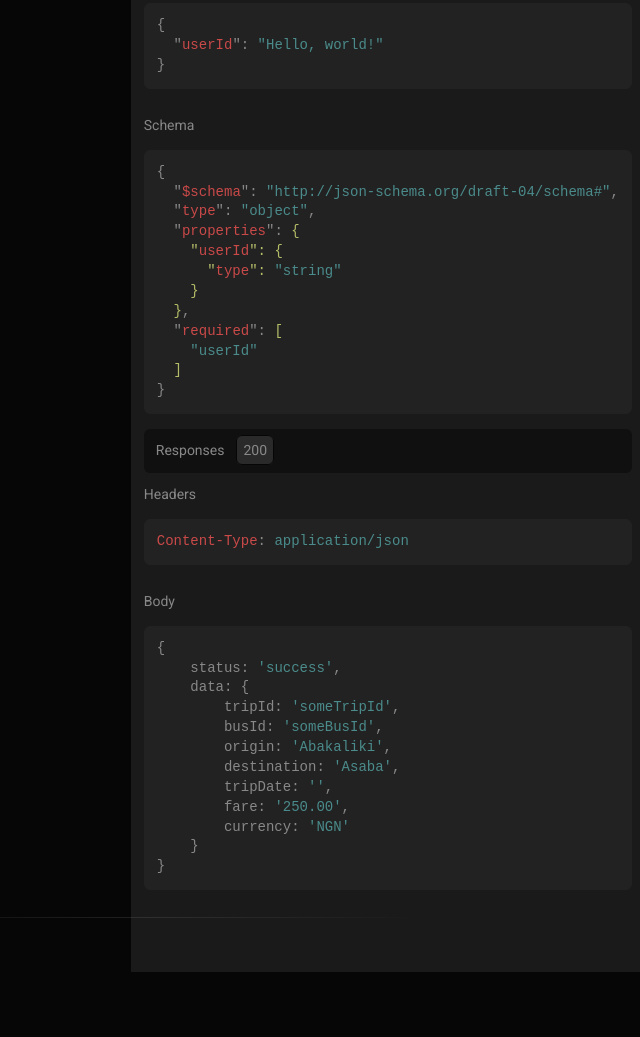
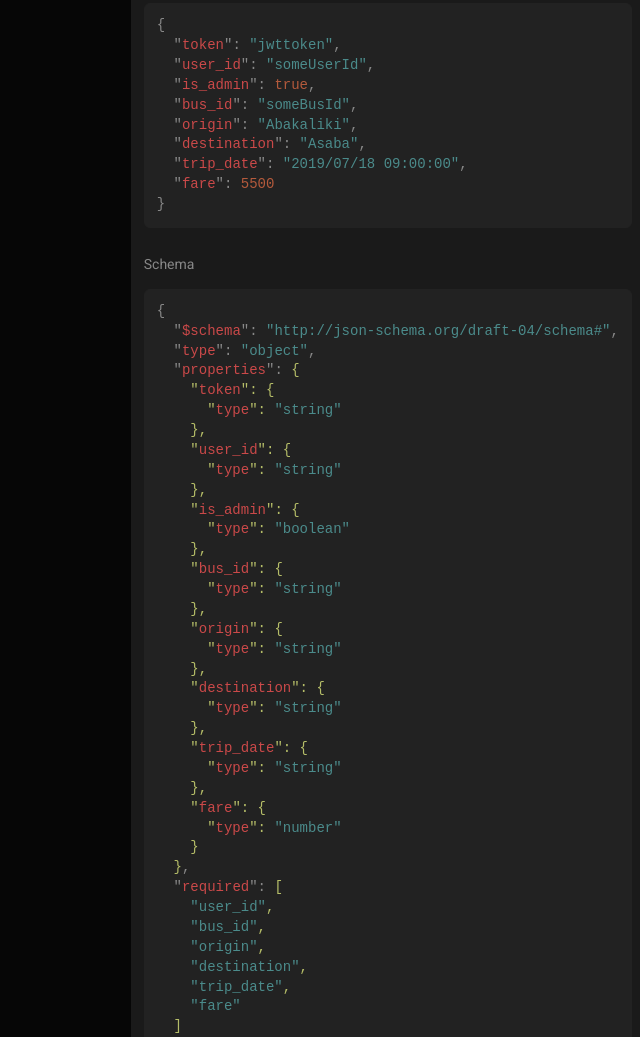
Before and after one commit to ukor/way_farer, a website: page documentation/html/doc.html in a window 1280 px wide. Shown: the part 2609-3646 px from the top of the page, without its empty margins (640-1280 px from the left). Before the commit the page ends 3581 px from the top, so only its background shows below. Drawn offline with Linux system fonts and the light colour scheme.

Commit message:
[Fixes #167058833] - Fix Documetation

```diff
--- a/documentation/html/doc.html
+++ b/documentation/html/doc.html
@@ -36,31 +36,65 @@
     }
 }</code></pre><div style="height: 1px;"></div></div></div></div></div></div></div></div><div class="middle"><div id="users-sign-in-post" class="action post"><h4 class="action-heading"><div class="name">Login user</div><a href="#users-sign-in-post" class="method post">POST</a><code class="uri">/v1/auth/signin</code></h4><p>Sign in an existing user. It takes a JSON payload containing the user email address and password.</p>
 </div></div><hr class="split"><div class="middle"><section id="trips" class="resource-group"><h2 class="group-heading">Trips <a href="#trips" class="permalink">&para;</a></h2></section></div><div class="middle"><div id="trips-trips-collection" class="resource"><h3 class="resource-heading">Trips Collection <a href="#trips-trips-collection" class="permalink">&para;</a></h3></div></div><div class="right"><div class="definition"><span class="method post">POST</span>&nbsp;<span class="uri"><span class="hostname"></span>/v1/trips</span></div><div class="tabs"><div class="example-names"><span>Requests</span><span class="tab-button">example 1</span></div><div class="tab"><div><div class="inner"><h5>Headers</h5><pre><code><span class="hljs-attribute">Content-Type</span>: <span class="hljs-string">application/json</span><br><span class="hljs-attribute">Authorization</span>: <span class="hljs-string">token</span></code></pre><div style="height: 1px;"></div><h5>Body</h5><pre><code>{
-  "<span class="hljs-attribute">userId</span>": <span class="hljs-value"><span class="hljs-string">"Hello, world!"</span>
+  "<span class="hljs-attribute">token</span>": <span class="hljs-value"><span class="hljs-string">"jwttoken"</span></span>,
+  "<span class="hljs-attribute">user_id</span>": <span class="hljs-value"><span class="hljs-string">"someUserId"</span></span>,
+  "<span class="hljs-attribute">is_admin</span>": <span class="hljs-value"><span class="hljs-literal">true</span></span>,
+  "<span class="hljs-attribute">bus_id</span>": <span class="hljs-value"><span class="hljs-string">"someBusId"</span></span>,
+  "<span class="hljs-attribute">origin</span>": <span class="hljs-value"><span class="hljs-string">"Abakaliki"</span></span>,
+  "<span class="hljs-attribute">destination</span>": <span class="hljs-value"><span class="hljs-string">"Asaba"</span></span>,
+  "<span class="hljs-attribute">trip_date</span>": <span class="hljs-value"><span class="hljs-string">"2019/07/18 09:00:00"</span></span>,
+  "<span class="hljs-attribute">fare</span>": <span class="hljs-value"><span class="hljs-number">5500</span>
 </span>}</code></pre><div style="height: 1px;"></div><h5>Schema</h5><pre><code>{
   "<span class="hljs-attribute">$schema</span>": <span class="hljs-value"><span class="hljs-string">"http://json-schema.org/draft-04/schema#"</span></span>,
   "<span class="hljs-attribute">type</span>": <span class="hljs-value"><span class="hljs-string">"object"</span></span>,
   "<span class="hljs-attribute">properties</span>": <span class="hljs-value">{
-    "<span class="hljs-attribute">userId</span>": <span class="hljs-value">{
+    "<span class="hljs-attribute">token</span>": <span class="hljs-value">{
       "<span class="hljs-attribute">type</span>": <span class="hljs-value"><span class="hljs-string">"string"</span>
+    </span>}</span>,
+    "<span class="hljs-attribute">user_id</span>": <span class="hljs-value">{
+      "<span class="hljs-attribute">type</span>": <span class="hljs-value"><span class="hljs-string">"string"</span>
+    </span>}</span>,
+    "<span class="hljs-attribute">is_admin</span>": <span class="hljs-value">{
+      "<span class="hljs-attribute">type</span>": <span class="hljs-value"><span class="hljs-string">"boolean"</span>
+    </span>}</span>,
+    "<span class="hljs-attribute">bus_id</span>": <span class="hljs-value">{
+      "<span class="hljs-attribute">type</span>": <span class="hljs-value"><span class="hljs-string">"string"</span>
+    </span>}</span>,
+    "<span class="hljs-attribute">origin</span>": <span class="hljs-value">{
+      "<span class="hljs-attribute">type</span>": <span class="hljs-value"><span class="hljs-string">"string"</span>
+    </span>}</span>,
+    "<span class="hljs-attribute">destination</span>": <span class="hljs-value">{
+      "<span class="hljs-attribute">type</span>": <span class="hljs-value"><span class="hljs-string">"string"</span>
+    </span>}</span>,
+    "<span class="hljs-attribute">trip_date</span>": <span class="hljs-value">{
+      "<span class="hljs-attribute">type</span>": <span class="hljs-value"><span class="hljs-string">"string"</span>
+    </span>}</span>,
+    "<span class="hljs-attribute">fare</span>": <span class="hljs-value">{
+      "<span class="hljs-attribute">type</span>": <span class="hljs-value"><span class="hljs-string">"number"</span>
     </span>}
   </span>}</span>,
   "<span class="hljs-attribute">required</span>": <span class="hljs-value">[
-    <span class="hljs-string">"userId"</span>
+    <span class="hljs-string">"user_id"</span>,
+    <span class="hljs-string">"bus_id"</span>,
+    <span class="hljs-string">"origin"</span>,
+    <span class="hljs-string">"destination"</span>,
+    <span class="hljs-string">"trip_date"</span>,
+    <span class="hljs-string">"fare"</span>
   ]
 </span>}</code></pre><div style="height: 1px;"></div></div></div><div class="tabs"><div class="example-names"><span>Responses</span><span class="tab-button">200</span></div><div class="tab"><div><div class="inner"><h5>Headers</h5><pre><code><span class="hljs-attribute">Content-Type</span>: <span class="hljs-string">application/json</span></code></pre><div style="height: 1px;"></div><h5>Body</h5><pre><code>{
     status: <span class="hljs-string">'success'</span>,
     data: {
-        tripId: <span class="hljs-string">'someTripId'</span>,
-        busId: <span class="hljs-string">'someBusId'</span>,
+        trip_id: <span class="hljs-string">'someTripId'</span>,
+        bus_id: <span class="hljs-string">'someBusId'</span>,
         origin: <span class="hljs-string">'Abakaliki'</span>,
         destination: <span class="hljs-string">'Asaba'</span>,
-        tripDate: <span class="hljs-string">''</span>,
-        fare: <span class="hljs-string">'250.00'</span>,
+        trip_date: <span class="hljs-string">''</span>,
+        fare: <span class="hljs-number">5500.00</span>,
         currency: <span class="hljs-string">'NGN'</span>
     }
-}</code></pre><div style="height: 1px;"></div></div></div></div></div></div></div></div><div class="middle"><div id="trips-trips-collection-post" class="action post"><h4 class="action-heading"><div class="name">Create Trip</div><a href="#trips-trips-collection-post" class="method post">POST</a><code class="uri">/v1/trips</code></h4><p>This endpoint allows admins to create new trips.</p>
-</div></div><hr class="split"><div class="middle"><p style="text-align: center;" class="text-muted">Generated by&nbsp;<a href="https://github.com/danielgtaylor/aglio" class="aglio">aglio</a>&nbsp;on 07 Jul 2019</p></div></div></div></div><script>/* eslint-env browser */
+}</code></pre><div style="height: 1px;"></div></div></div></div></div></div></div></div><div class="middle"><div id="trips-trips-collection-post" class="action post"><h4 class="action-heading"><div class="name">Create Trip</div><a href="#trips-trips-collection-post" class="method post">POST</a><code class="uri">/v1/trips</code></h4><p>This endpoint allows admins to create new trips.
+Token can be pass with the Authorization header or with the request; When both are passed the Authorization header takes precedence.</p>
+</div></div><hr class="split"><div class="middle"><p style="text-align: center;" class="text-muted">Generated by&nbsp;<a href="https://github.com/danielgtaylor/aglio" class="aglio">aglio</a>&nbsp;on 13 Jul 2019</p></div></div></div></div><script>/* eslint-env browser */
 /* eslint quotes: [2, "single"] */
 'use strict';
 
```
Also changed, not shown: 1 other file.
